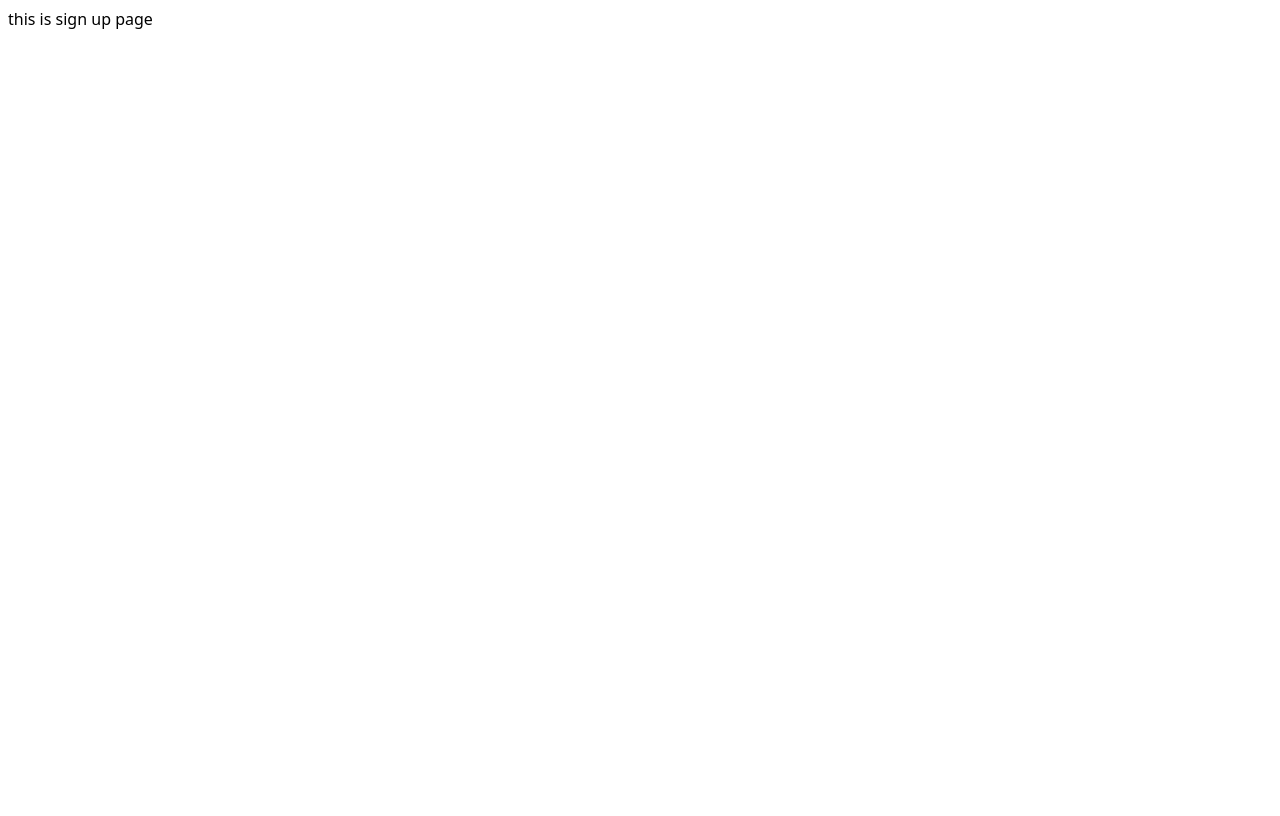
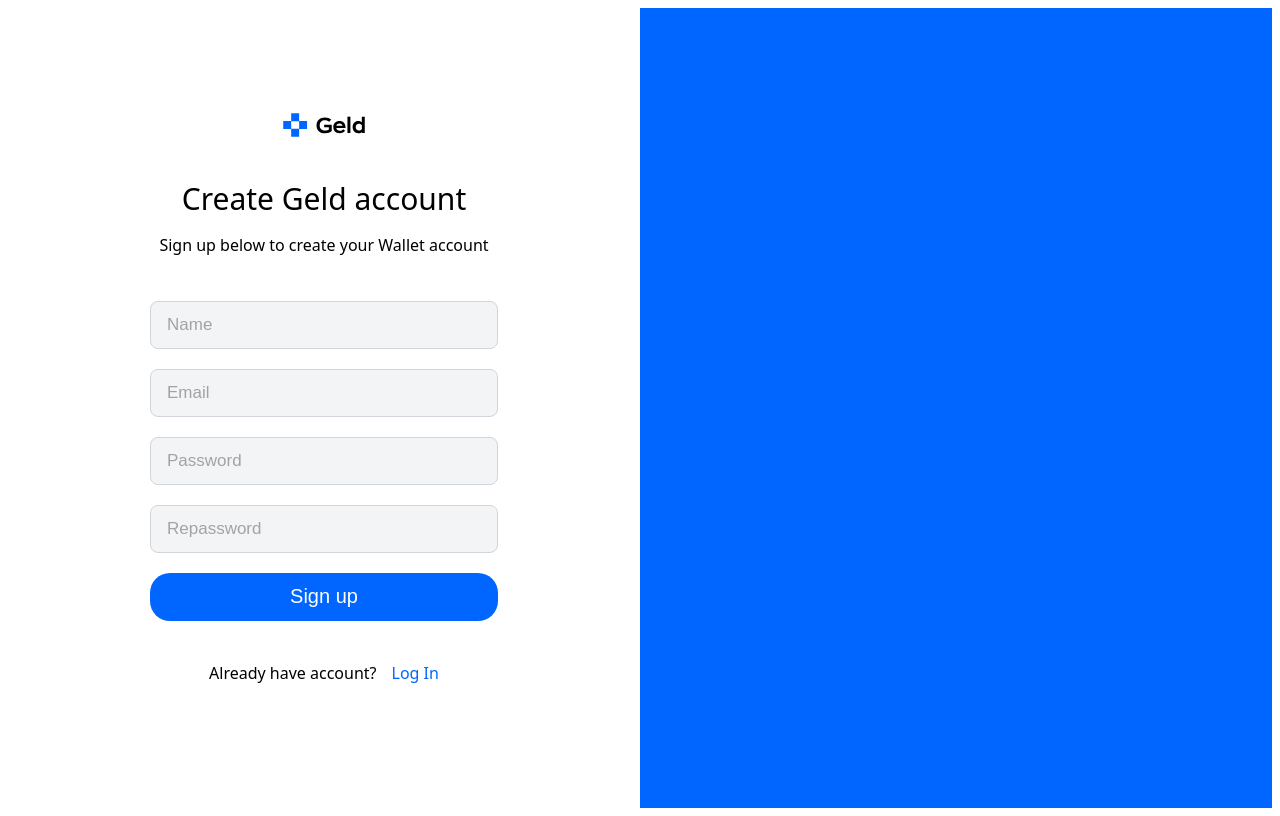
Before and after one commit to naudair/income-tracker-web, a Next.js app: page /signup in a window 1280 px wide. Built offline with nearby package versions, Linux system fonts and the light colour scheme.

Commit message:
sign up page and connecting

```diff
--- a/package.json
+++ b/package.json
@@ -9,9 +9,10 @@
     "lint": "next lint"
   },
   "dependencies": {
+    "axios": "^1.6.7",
+    "next": "14.1.0",
     "react": "^18",
-    "react-dom": "^18",
-    "next": "14.1.0"
+    "react-dom": "^18"
   },
   "devDependencies": {
     "@types/node": "^20.11.5",
--- a/src/pages/index.tsx
+++ b/src/pages/index.tsx
@@ -1,11 +1,11 @@
 import { useRouter } from "next/router";
 
 export default function Home() {
-  const router = useRouter()
+  const router = useRouter();
   return (
     <>
-    hello world
-    <button onClick={() => router.push("/login")}>login page</button>
+      <h1>HOME PAGE</h1>
+      <button onClick={() => router.push("/login")}>login page</button>
     </>
   );
 }
--- a/src/pages/signup/index.tsx
+++ b/src/pages/signup/index.tsx
@@ -1,7 +1,140 @@
+import { GeldIcon } from "@/components/images/geldicon";
+import { useRouter } from "next/router";
+import axios from "axios";
+import { useState } from "react";
+
 export default function Signup() {
-    return (
-        <div>
-            this is sign up page
+  const router = useRouter();
+  const [email, setEmail] = useState("");
+  const [password, setPassword] = useState("");
+  const [username, setUsername] = useState("");
+  const [repassword, setRepassword] = useState("");
+  const [emailError, setEmailError] = useState("");
+  const [passwordError, setPasswordError] = useState("");
+  const [usernameError, setUsernameError] = useState("");
+  const [repasswordError, setRepasswordError] = useState("");
+  const [required, setRequired] = useState("");
+
+  const handleChangeEmail = (event: React.ChangeEvent<HTMLInputElement>) => {
+    const email = event.target.value;
+    if (!email.includes("@")) {
+      setEmailError("Please, enter your email.");
+    } else {
+      setEmailError("");
+    }
+    setEmail(event.target.value);
+  };
+
+  const handleChangePassword = (event: React.ChangeEvent<HTMLInputElement>) => {
+    const password = event.target.value;
+    if (password.length < 8) {
+      setPasswordError("Please, enter your password.");
+    } else {
+      setPasswordError("");
+    }
+    setPassword(event.target.value);
+  };
+
+  const handleChangeUsername = (event: React.ChangeEvent<HTMLInputElement>) => {
+    const username = event.target.value;
+    if (username.length < 4) {
+      setUsernameError("Please, enter your name.");
+    } else {
+      setUsernameError("");
+    }
+    setUsername(event.target.value);
+  };
+
+  const handleChangeRepass = (event: React.ChangeEvent<HTMLInputElement>) => {
+    const repassword = event.target.value;
+    if (repassword === password) {
+      setRepasswordError("");
+    } else {
+      setRepasswordError("Please, comfirm password.");
+    }
+    setRepassword(event.target.value);
+  };
+
+  const signUpUser = async () => {
+    await axios
+      .post("http://localhost:8080/signup", {
+        name: username,
+        email: email,
+        password: password,
+        repassword: repassword,
+      })
+      .then((res: unknown) => {
+        console.log(res);
+        router.push("/signup1");
+      })
+      .catch((err: unknown) => {
+        console.log(err);
+      });
+  };
+
+  const handleSignUp = () => {
+    if (
+      email === "" ||
+      password === "" ||
+      username === "" ||
+      repassword === ""
+    ) {
+      setRequired("Please, enter your information.");
+    } else {
+      signUpUser();
+    }
+  };
+
+  return (
+    <div style={{ display: "flex", height: "100vh", color: "black" }}>
+      <div className="login-con">
+        <GeldIcon />
+        <div style={{ textAlign: "center", padding: "20px 0 45px 0" }}>
+          <div style={{ fontSize: "30px", fontWeight: "500", padding: "15px" }}>
+            Create Geld account
+          </div>
+          <div style={{ fontWeight: "300" }}>
+            Sign up below to create your Wallet account
+          </div>
         </div>
-    );
-  }
+        <div style={{ display: "flex", flexDirection: "column", gap: "5px" }}>
+          <input
+            placeholder="Name"
+            value={username}
+            onChange={handleChangeUsername}
+          />
+          <div className="error">{usernameError}</div>
+          <input
+            placeholder="Email"
+            value={email}
+            onChange={handleChangeEmail}
+          />
+          <div className="error">{emailError}</div>
+          <input
+            placeholder="Password"
+            value={password}
+            type="password"
+            onChange={handleChangePassword}
+          />
+          <div className="error">{passwordError}</div>
+          <input
+            placeholder="Repassword"
+            value={repassword}
+            type="password"
+            onChange={handleChangeRepass}
+          />
+          <div className="error">{repasswordError}</div>
+          <button onClick={() => handleSignUp()}>Sign up</button>
+          <div className="error">{required}</div>
+        </div>
+        <div style={{ display: "flex", gap: "15px", padding: "10px" }}>
+          <p>Already have account?</p>
+          <p className="signup" onClick={() => router.push("/login")}>
+            Log In
+          </p>
+        </div>
+      </div>
+      <div style={{ backgroundColor: "#0166FF", width: "50vw" }}></div>
+    </div>
+  );
+}
--- a/src/styles/globals.css
+++ b/src/styles/globals.css
@@ -1,9 +1,10 @@
-div{
-  font-family: system-ui, -apple-system, BlinkMacSystemFont, 'Segoe UI', Roboto, Oxygen, Ubuntu, Cantarell, 'Open Sans', 'Helvetica Neue', sans-serif;
- /* box-sizing: border-box; */
+div {
+  font-family: system-ui, -apple-system, BlinkMacSystemFont, "Segoe UI", Roboto,
+    Oxygen, Ubuntu, Cantarell, "Open Sans", "Helvetica Neue", sans-serif;
+  /* box-sizing: border-box; */
 }
 
-.login-con{
+.login-con {
   width: 50vw;
   background-color: white;
   display: flex;
@@ -12,32 +13,39 @@ div{
   align-items: center;
 }
 
-input{
+input {
   width: 348px;
   height: 48px;
   border-radius: 8px;
-  border: 1px solid #D1D5DB;
-  background-color: #F3F4F6;
+  border: 1px solid #d1d5db;
+  background-color: #f3f4f6;
   font-size: 17px;
   padding: 16px;
   box-sizing: border-box;
 }
 ::placeholder {
-  color: #A3A3A3;
+  color: #a3a3a3;
 }
 
-button{
+button {
   height: 48px;
   border-radius: 20px;
   border: none;
-  background-color: #0166FF;
+  background-color: #0166ff;
   color: #ffffff;
   font-size: 20px;
 }
 
-.signup{
-  color: #0166FF;
+.signup {
+  color: #0166ff;
 }
-.signup:hover{
+.signup:hover {
   text-decoration: underline;
 }
+
+.error {
+  color: rgb(210, 0, 0);
+  text-align: center;
+  padding-bottom: 10px;
+  font-size: 14px;
+}
```
Also changed, not shown: src/pages/login/index.tsx (+73 -9 lines), src/pages/signup1/index.tsx (added, +10 -0 lines), 1 other file (tests, documents, lock files or other folders).
